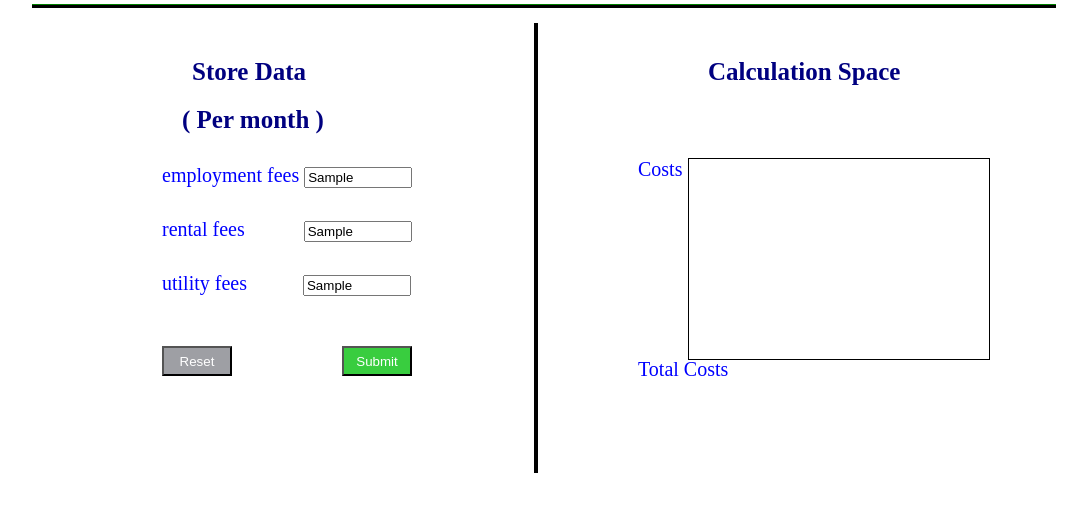
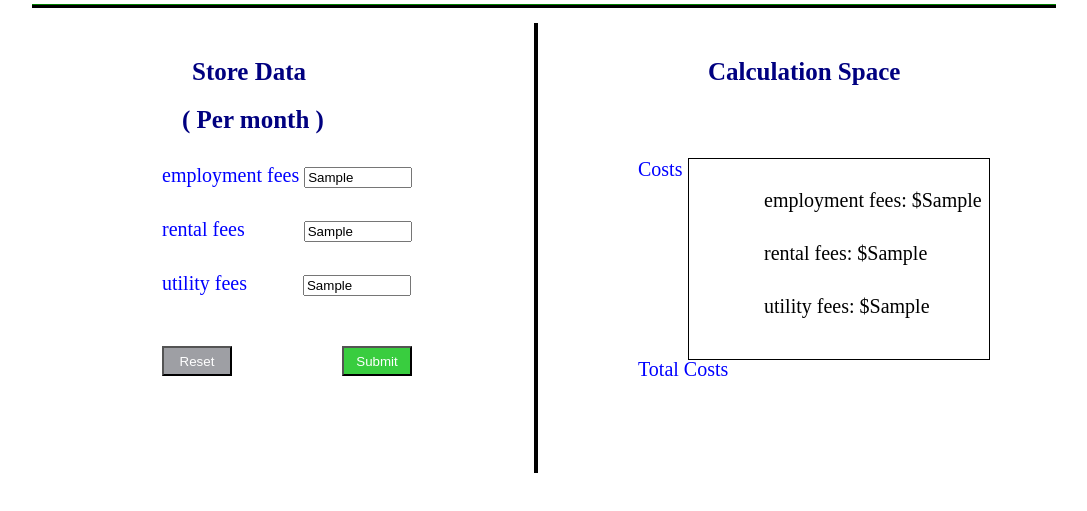
Before and after one commit to wzhoujdz/IAAA, a website: page public/fixedCost.html in a window 1280 px wide. Both pictures are taken after typing "Sample", "Sample", "Sample" into the empty fields and a click on the button "Submit". Shown: the part 63-574 px from the top of the page, without its empty margins (102-1189 px from the left). Drawn offline with nearby package versions, Linux system fonts and the light colour scheme.

Commit message:
fixed change

```diff
--- a/public/css/fixedCost.css
+++ b/public/css/fixedCost.css
@@ -0,0 +1,8 @@
+.format{
+    float:left;
+    margin-left: 75px;
+    margin-top:30px;
+    font-size:20px;
+    color:black;
+    font-weight: 300;
+}
--- a/public/fixedCost.html
+++ b/public/fixedCost.html
@@ -4,7 +4,7 @@
 	<meta http-equiv="Content-Type" content="text/html; charset=utf-8">
 	<style type="text/css">
 	</style>
-	<link href="css/fixedCost.css rel="stylesheet type="text/css" />
+	<link href="./css/fixedCost.css" rel="stylesheet" type="text/css" />
     <script src="./js/jquery-3.5.1.min.js" type="text/javascript"></script>
 
 
@@ -74,7 +74,7 @@
             </div>
 
             <div style = "float:left; width:400px; height:200px">
-                <div style = "float: left;margin-top:50px; width:300px; height:200px; margin-left:50px;font-size:20px; color:blue;font-weight:500;border:1px solid black;">
+                <div id="space" style = "float: left;margin-top:50px; width:300px; height:200px; margin-left:50px;font-size:20px; color:blue;font-weight:500;border:1px solid black;">
 
                 </div>
 
--- a/public/js/fixedCost.js
+++ b/public/js/fixedCost.js
@@ -10,7 +10,30 @@ $(document).ready(function(){
 
     let submitId = document.getElementById("submitId");
     submitId.addEventListener("click", function(){
+        var employmentFees=$("#employmentFees").val();
+        console.log(employmentFees);
 
+        var rentalFees = $("#rentalFees").val();
+        console.log(rentalFees);
+
+        var utilityFees = $("#utilityFees").val();
+        console.log(utilityFees);
+
+        var total = parseFloat(employmentFees)+parseFloat(rentalFees)+parseFloat(utilityFees);
+        console.log(total);
+
+
+        $("#space").append(
+            '<div class="format">'+
+                'employment fees: $'+employmentFees+
+            '</div>'+
+            '<div class="format">'+
+                'rental fees: $' + rentalFees+
+            '</div>'+
+            '<div class="format">'+
+                'utility fees: $' + utilityFees+
+            '</div>'
+        )
     });
 
 });
```
Also changed, not shown: public/calculation.html (+1 -1 lines), public/dashboard.html (+1 -1 lines), public/profits.html (+1 -1 lines), public/revenue.html (+1 -1 lines), public/variableCost.html (+1 -1 lines), 1 other file.
